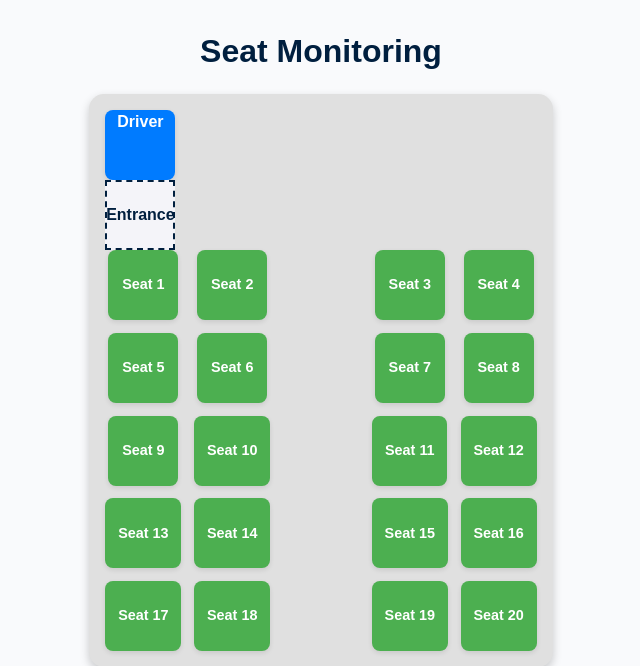
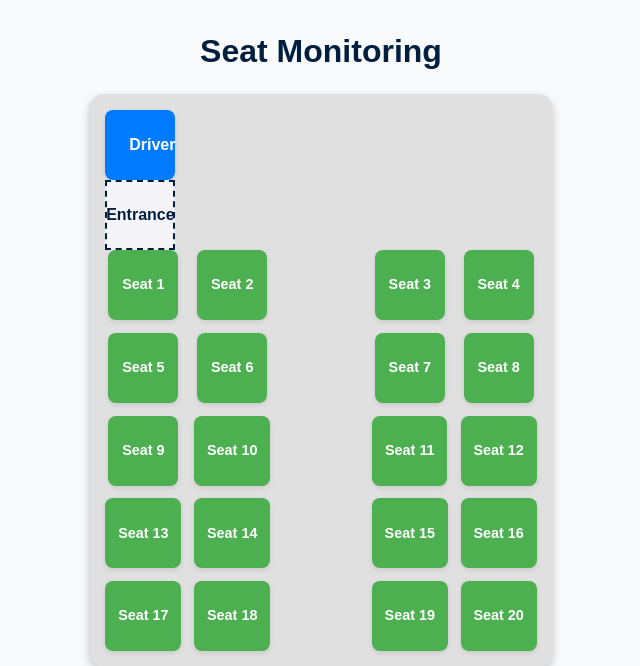
Before and after one commit to amurryd/Bus-Tracking-App, a Flask app: page /seat_availability in a window 1280 px wide. Shown: the part 67-733 px from the top of the page, without its empty margins (319-959 px from the left). Run offline with Flask 3, Linux system fonts and the light colour scheme; some libraries are stand-ins or nearby versions.

Commit message:
Update seat_availability.html

```diff
--- a/Bus Seat Tracking/templates/seat_availability.html
+++ b/Bus Seat Tracking/templates/seat_availability.html
@@ -45,9 +45,9 @@
             background-color: #007bff;
             color: white;
             font-weight: bold;
-            display: flex-end;
+            display: flex;
             align-items: center;
-            justify-content: center;
+            justify-content: flex-end;
             width: 70px;
             height: 70px;
             border-radius: 8px;
```
